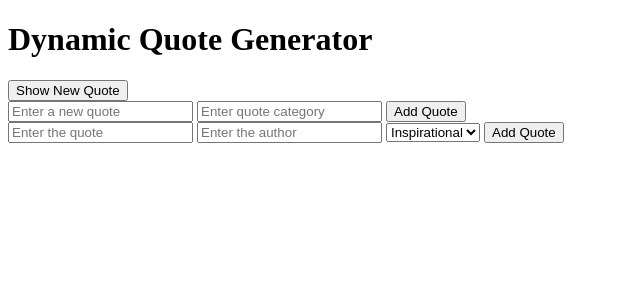
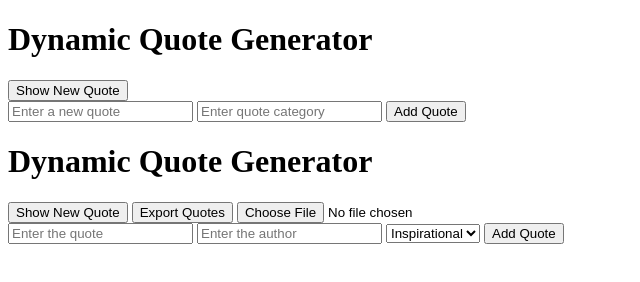
Before and after one commit to sirgitu/alx_fe_javascript, a plain HTML site: page dom-manipulation/index.html in a window 1280 px wide. Shown: the whole page, without its empty margins (0-640 px from the left). Drawn offline with Linux system fonts and the light colour scheme.

Commit message:
modified js file

```diff
--- a/dom-manipulation/index.html
+++ b/dom-manipulation/index.html
@@ -14,6 +14,19 @@
         <input id="newQuoteCategory" type="text" placeholder="Enter quote category" />
         <button onclick="addQuote()">Add Quote</button>
       </div>
+      <!DOCTYPE html>
+<html lang="en">
+<head>
+    <meta charset="UTF-8">
+    <meta name="viewport" content="width=device-width, initial-scale=1.0">
+    <title>Dynamic Quote Generator</title>
+</head>
+<body>
+    <h1>Dynamic Quote Generator</h1>
+    <div id="quoteDisplay"></div>
+    <button id="newQuote">Show New Quote</button>
+    <button id="exportQuotes">Export Quotes</button>
+    <input type="file" id="importFile" accept=".json" onchange="importFromJsonFile(event)">
     <script src="script.js"></script>
-  </body>
-  </html>
+</body>
+</html>
```
